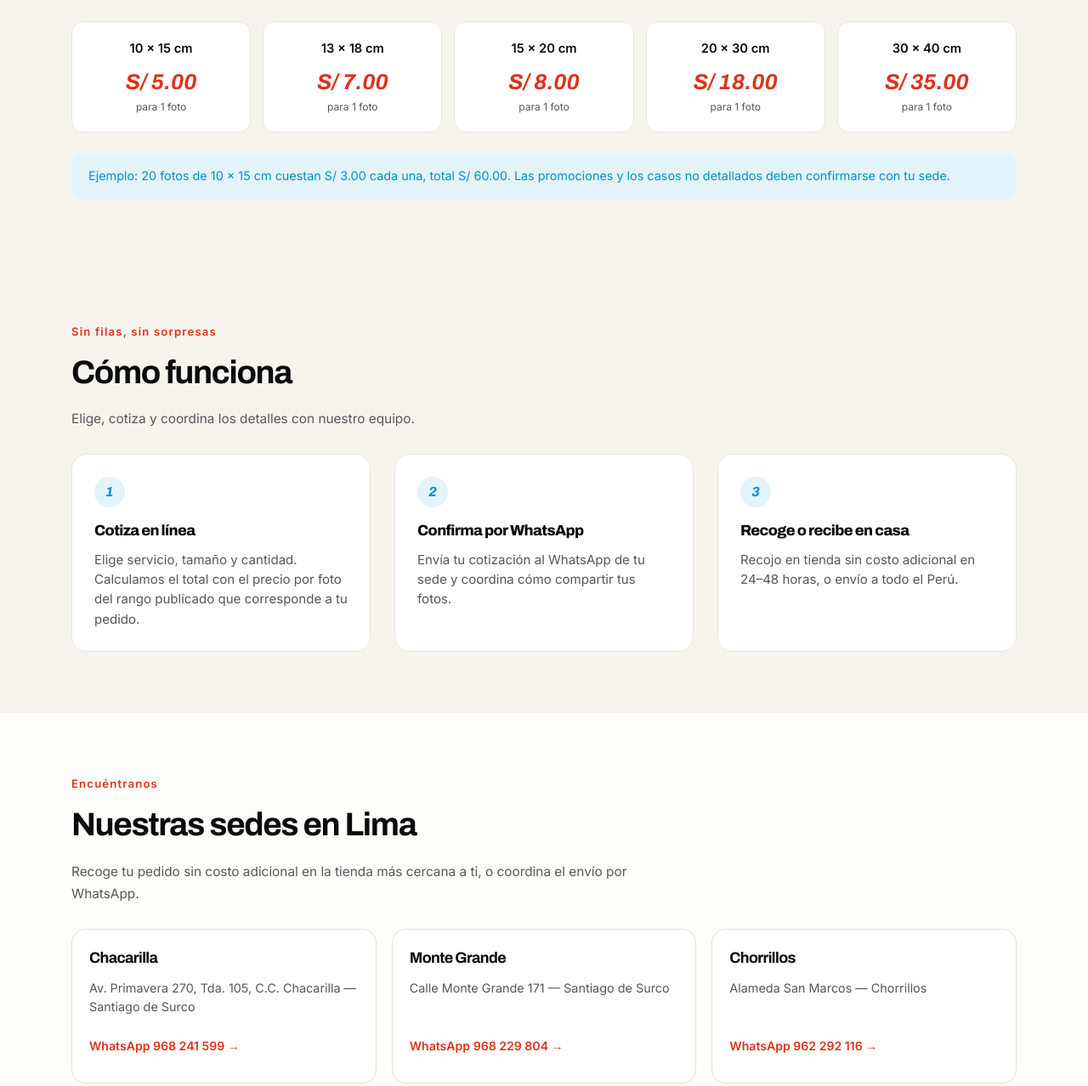
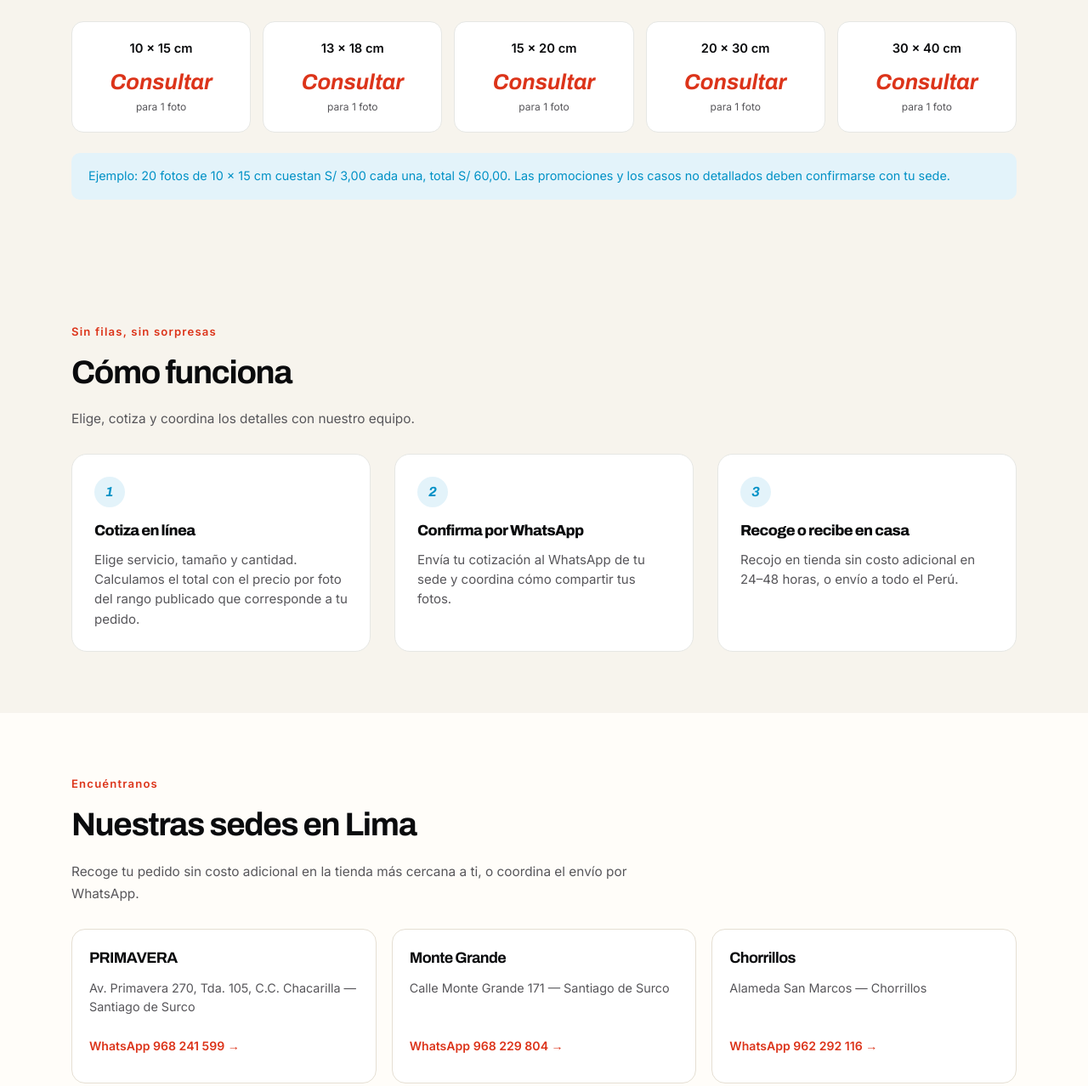
Before and after one commit to jmrevelados-cpu/digitalexpress-web, a plain HTML site: page index.html in a window 1280 px wide. Shown: the part 4515-5793 px from the top of the page at 85% size. Drawn offline with Linux system fonts and the light colour scheme.

Commit message:
Renombrar sede comercial a PRIMAVERA conservando WhatsApp y tarifas

```diff
--- a/index.html
+++ b/index.html
@@ -541,7 +541,7 @@ a.cat-card:hover .product-visual img{transform:scale(1.035)}
 
           <h3 class="form-step"><span>2</span> Elige tu sede y déjanos tus datos</h3>
  <div class="field" data-field="sede"><label for="sede">¿Con qué sede quieres coordinar?</label>
- <select id="sede" name="sede"><option value="">Selecciona una sede</option><option value="Chacarilla">Chacarilla · Santiago de Surco</option><option value="Monte Grande">Monte Grande · Santiago de Surco</option><option value="Chorrillos">Chorrillos</option></select>
+ <select id="sede" name="sede"><option value="">Selecciona una sede</option><option value="PRIMAVERA">PRIMAVERA · Santiago de Surco</option><option value="Monte Grande">Monte Grande · Santiago de Surco</option><option value="Chorrillos">Chorrillos</option></select>
  <span class="error-msg">Selecciona la sede que atenderá tu pedido.</span></div>
           <div class="row-2">
             <div class="field" data-field="nombre">
@@ -642,7 +642,7 @@ a.cat-card:hover .product-visual img{transform:scale(1.035)}
       <div class="cat-grid" id="sedes-grid">
         <div class="cat-card" style="cursor:default;">
           <div class="cat-info">
-            <h3>Chacarilla</h3>
+            <h3>PRIMAVERA</h3>
             <p style="color:var(--ink-soft); font-size:.9rem; margin:6px 0 12px;">Av. Primavera 270, Tda. 105, C.C. Chacarilla — Santiago de Surco</p>
             <a href="https://wa.me/51968241599" target="_blank" rel="noopener" style="color:var(--red); font-weight:600; font-size:.88rem; text-decoration:none;">WhatsApp 968 241 599 →</a>
           </div>
@@ -852,7 +852,7 @@ import {getQuote} from "./assistant/core.mjs";
 
   /* Precios y rangos compartidos con el asistente, transcritos de la fuente del negocio. */
 
-  const SEDES = { Chacarilla:"51968241599", "Monte Grande":"51968229804", Chorrillos:"51962292116" };
+  const SEDES = { PRIMAVERA:"51968241599", "Monte Grande":"51968229804", Chorrillos:"51962292116" };
   const campoSede = document.querySelector("#sede");
   const escaparHtml = valor => String(valor).replace(/[&<>"']/g, caracter => ({ "&":"&amp;", "<":"&lt;", ">":"&gt;", '"':"&quot;", "'":"&#39;" }[caracter]));
 
@@ -864,11 +864,11 @@ import {getQuote} from "./assistant/core.mjs";
   campoTamano.replaceChildren(new Option("Selecciona un tamaño",""), ...knowledge.photoSizes.map(size=>new Option(size,size)));
   // Visible price examples use the same source as the calculator and assistant.
   document.querySelectorAll(".price-card").forEach(card=>{
-    const quote=getQuote({product:"fotos",size:card.querySelector(".size").textContent,quantity:1,branch:"Chacarilla"},knowledge);
+    const quote=getQuote({product:"fotos",size:card.querySelector(".size").textContent,quantity:1,branch:"PRIMAVERA"},knowledge);
     card.querySelector(".price").textContent=quote.status==="ok"?"S/ "+(quote.unitPriceCents/100).toFixed(2):"Consultar";
     card.querySelector(".unit").textContent="para 1 foto";
   });
-  const ejemplo=getQuote({product:"fotos",size:"10 x 15 cm",quantity:20,branch:"Chacarilla"},knowledge);
+  const ejemplo=getQuote({product:"fotos",size:"10 x 15 cm",quantity:20,branch:"PRIMAVERA"},knowledge);
   if(ejemplo.status==="ok") document.querySelector(".discount-note span").textContent="Ejemplo: 20 fotos de 10 x 15 cm cuestan S/ "+(ejemplo.unitPriceCents/100).toFixed(2)+" cada una, total S/ "+(ejemplo.totalCents/100).toFixed(2)+". Las promociones y los casos no detallados deben confirmarse con tu sede.";
   const campoCantidad = document.querySelector("#cantidad");
   const ticketBody = document.querySelector("#ticket-body");
```
